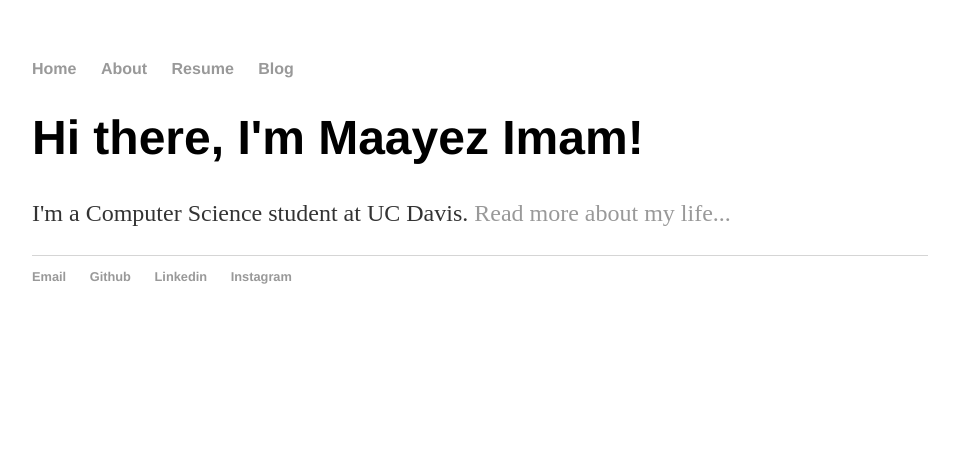
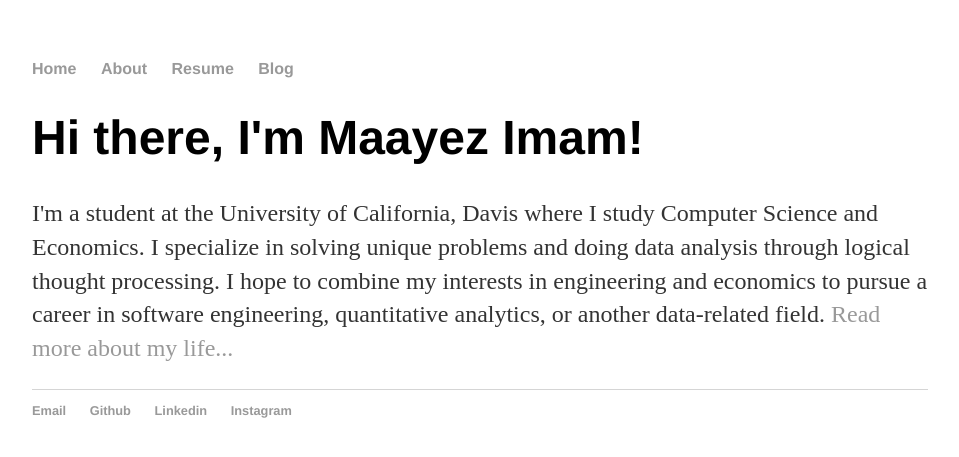
Before and after one commit to Amaayezing/amaayezing.github.io, a Jekyll site: the page built from index.html, in a window 1280 px wide. Shown: the top 457 px of the page, without its empty margins (160-1119 px from the left). Built offline with Jekyll 4.4.1, drawn with Linux system fonts in a browser that asks for light colours.

Commit message:
Update index.html

```diff
--- a/index.html
+++ b/index.html
@@ -4,5 +4,8 @@ title: Maayez Imam
 ---
 <div class="blurb">
 	<h1>Hi there, I'm Maayez Imam!</h1>
-	<p>I'm a Computer Science student at UC Davis. <a href="/about">Read more about my life...</a></p>
+	<p>I'm a student at the University of California, Davis where I study Computer Science and Economics.
+		I specialize in solving unique problems and doing data analysis through logical thought processing.
+		I hope to combine my interests in engineering and economics to pursue a career in software engineering,
+		quantitative analytics, or another data-related field. <a href="/about">Read more about my life...</a></p>
 </div><!-- /.blurb -->
```
